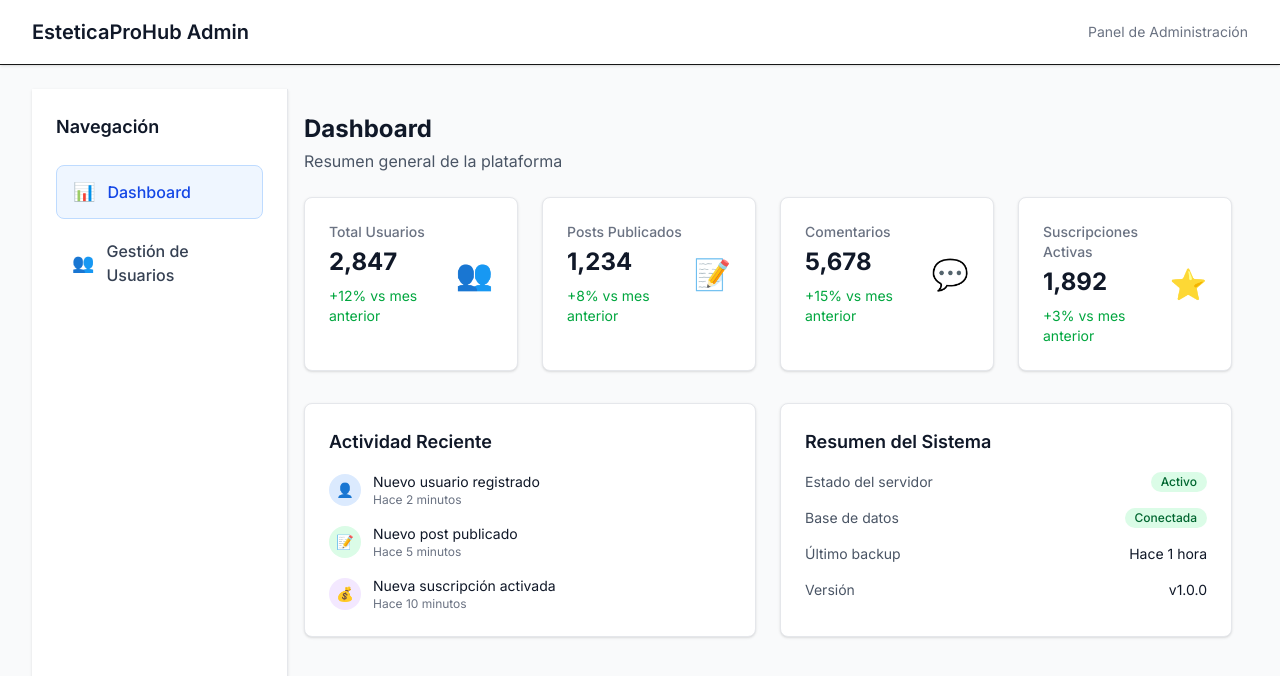
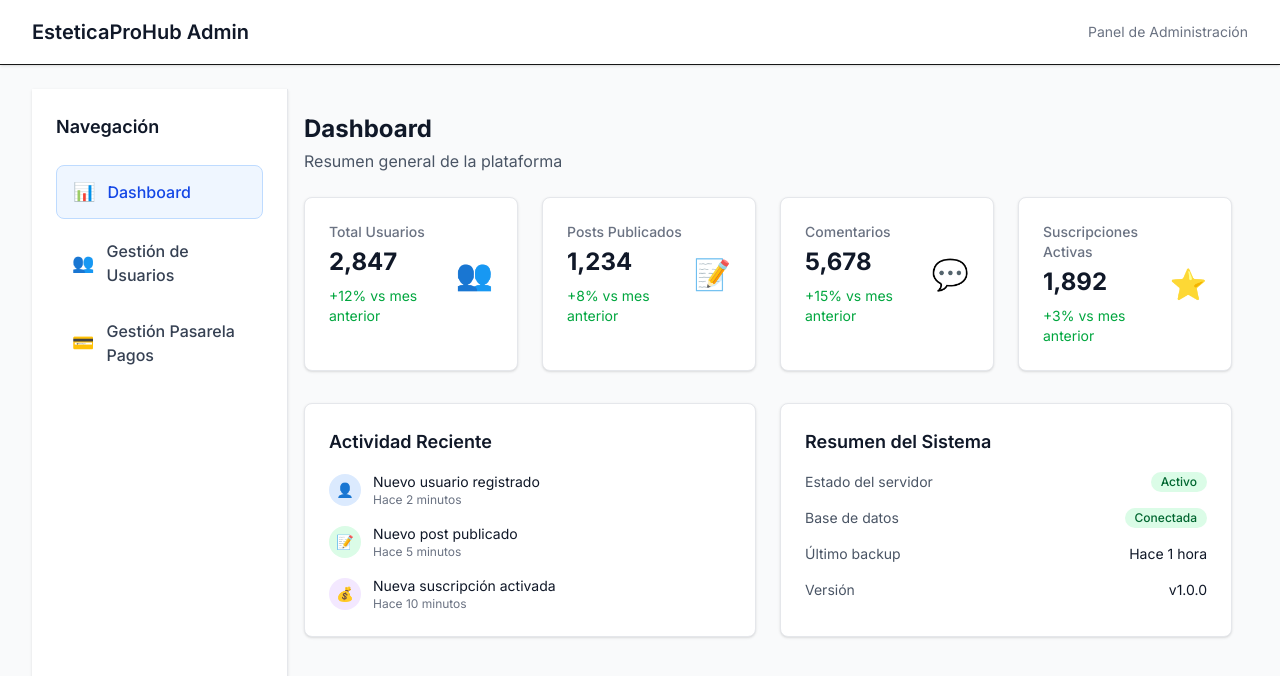
Before and after one commit to appesteticaprohub/EsteticaProAdmin, a Next.js app: page / in a window 1280 px wide. Shown: the top 676 px of the page. Built offline with nearby package versions, Linux system fonts and the light colour scheme.

Commit message:
Se agrega Gestión pasarela de pagos

```diff
--- a/src/app/page.tsx
+++ b/src/app/page.tsx
@@ -4,6 +4,7 @@ import { useState } from 'react'
 import Sidebar from '@/components/Sidebar'
 import DashboardStats from '@/components/DashboardStats'
 import UserManagement from '@/components/UserManagement'
+import PaymentGatewayManagement from '@/components/PaymentGatewayManagement'
 
 export default function AdminDashboard() {
   const [currentPage, setCurrentPage] = useState('dashboard')
@@ -14,6 +15,8 @@ export default function AdminDashboard() {
         return <DashboardStats />
       case 'users':
         return <UserManagement />
+      case 'payments':
+        return <PaymentGatewayManagement />
       default:
         return <DashboardStats />
     }
--- /dev/null
+++ b/src/components/PaymentGatewayManagement.tsx
@@ -0,0 +1,14 @@
+export default function PaymentGatewayManagement() {
+  return (
+    <div className="px-4 py-6">
+      <div className="mb-6">
+        <h2 className="text-2xl font-bold text-gray-900">Gestión Pasarela Pagos</h2>
+        <p className="text-gray-600 mt-1">Aquí puedes modificar el comportamiento de la Pasarela de pagos</p>
+      </div>
+
+      <div className="bg-white shadow rounded-lg p-6">
+        <p className="text-gray-500">Contenido de gestión de pasarela de pagos en desarrollo...</p>
+      </div>
+    </div>
+  )
+}
--- a/src/components/Sidebar.tsx
+++ b/src/components/Sidebar.tsx
@@ -18,6 +18,11 @@ export default function Sidebar({ currentPage, onPageChange }: SidebarProps) {
       id: 'users',
       name: 'Gestión de Usuarios',
       icon: '👥'
+    },
+    {
+      id: 'payments',
+      name: 'Gestión Pasarela Pagos',
+      icon: '💳'
     }
   ]
 
```
